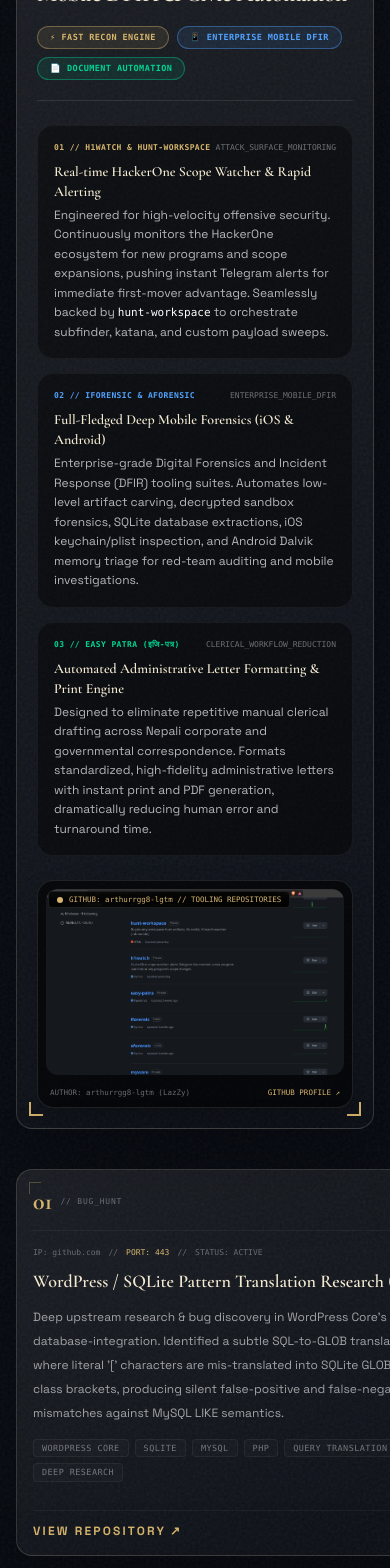
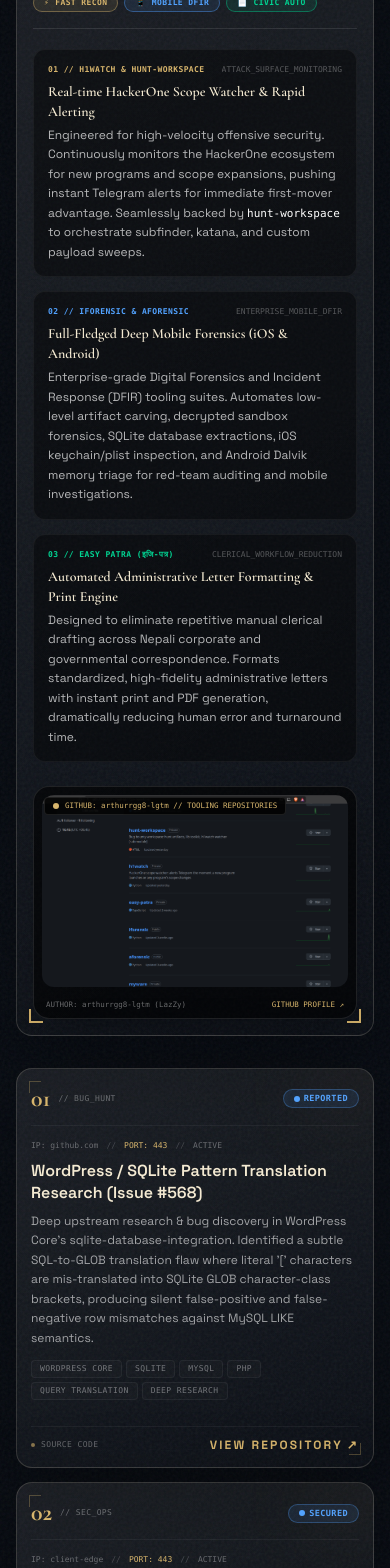
Before and after one commit to arthurrgg8-lgtm/lazzy-badger-portfolio, a Next.js app: page / in a window 390 px wide. Shown: the part 9080-10648 px from the top of the page. Built offline with nearby package versions, Linux system fonts and the light colour scheme.

Commit message:
fix(mobile): resolve layout shifts, alignment, and spacing in systems with teeth section

```diff
--- a/src/app/page.tsx
+++ b/src/app/page.tsx
@@ -676,42 +676,42 @@
 
         {/* Custom Tooling & Forensic Engineering Showcase */}
         <Reveal delay={0.06}>
-          <div className="mt-8 sm:mt-10 mb-10 sm:mb-12 glass relative overflow-hidden rounded-2xl sm:rounded-[2.5rem] border border-[rgba(215,181,109,0.38)] p-5 sm:p-8 lg:p-10 bg-gradient-to-br from-white/[0.04] via-black/40 to-[rgba(215,181,109,0.06)] shadow-[0_0_40px_rgba(215,181,109,0.12)]">
+          <div className="mt-8 sm:mt-10 mb-8 sm:mb-12 glass relative overflow-hidden rounded-2xl sm:rounded-[2.5rem] border border-[rgba(215,181,109,0.38)] p-4 sm:p-7 lg:p-10 bg-gradient-to-br from-white/[0.04] via-black/40 to-[rgba(215,181,109,0.06)] shadow-[0_0_40px_rgba(215,181,109,0.12)]">
             {/* HUD Corner Accents */}
             <div className="pointer-events-none absolute left-3 top-3 h-3.5 w-3.5 border-l-2 border-t-2 border-[var(--gold)]" />
             <div className="pointer-events-none absolute right-3 top-3 h-3.5 w-3.5 border-r-2 border-t-2 border-[var(--gold)]" />
             <div className="pointer-events-none absolute left-3 bottom-3 h-3.5 w-3.5 border-l-2 border-b-2 border-[var(--gold)]" />
             <div className="pointer-events-none absolute right-3 bottom-3 h-3.5 w-3.5 border-r-2 border-b-2 border-[var(--gold)]" />
 
-            <div className="flex flex-wrap items-center justify-between gap-4 border-b border-white/10 pb-5 sm:pb-6 mb-6 sm:mb-8">
+            <div className="flex flex-col sm:flex-row sm:items-center justify-between gap-3 sm:gap-4 border-b border-white/10 pb-4 sm:pb-6 mb-5 sm:mb-8">
               <div>
-                <div className="flex items-center gap-2 mb-2">
+                <div className="flex items-center gap-2 mb-1.5">
                   <span className="h-1.5 w-1.5 rounded-full bg-[var(--gold)]" />
-                  <span className="font-mono text-[9px] sm:text-[10px] uppercase tracking-[0.2em] sm:tracking-[0.3em] text-[var(--gold)]">CUSTOM TOOLING ARSENAL // OFFENSIVE &amp; DFIR</span>
+                  <span className="font-mono text-[8.5px] sm:text-[10px] uppercase tracking-[0.2em] sm:tracking-[0.3em] text-[var(--gold)]">CUSTOM TOOLING ARSENAL // OFFENSIVE &amp; DFIR</span>
                 </div>
-                <h3 className="text-2xl sm:text-3xl lg:text-4xl font-bold font-display text-[var(--cream)] tracking-tight">
+                <h3 className="text-xl sm:text-3xl lg:text-4xl font-bold font-display text-[var(--cream)] tracking-tight">
                   High-Velocity Bug Hunting, Mobile DFIR &amp; Civic Automation
                 </h3>
               </div>
-              <div className="flex flex-wrap items-center gap-2 font-mono text-[8.5px] sm:text-[9px]">
-                <span className="rounded-full border border-[var(--gold)]/40 bg-[var(--gold)]/10 px-3 py-1 text-[var(--gold)] uppercase tracking-wider sm:tracking-widest font-semibold flex items-center gap-1.5">
-                  <span>⚡</span> Fast Recon Engine
+              <div className="flex flex-wrap items-center gap-1.5 sm:gap-2 font-mono text-[8px] sm:text-[9px]">
+                <span className="rounded-full border border-[var(--gold)]/40 bg-[var(--gold)]/10 px-2.5 py-0.5 sm:px-3 sm:py-1 text-[var(--gold)] uppercase tracking-wider sm:tracking-widest font-semibold flex items-center gap-1.5">
+                  <span>⚡</span> Fast Recon
                 </span>
-                <span className="rounded-full border border-blue-400/40 bg-blue-400/10 px-3 py-1 text-blue-400 uppercase tracking-wider sm:tracking-widest font-semibold flex items-center gap-1.5">
-                  <span>📱</span> Enterprise Mobile DFIR
+                <span className="rounded-full border border-blue-400/40 bg-blue-400/10 px-2.5 py-0.5 sm:px-3 sm:py-1 text-blue-400 uppercase tracking-wider sm:tracking-widest font-semibold flex items-center gap-1.5">
+                  <span>📱</span> Mobile DFIR
                 </span>
-                <span className="rounded-full border border-emerald-400/40 bg-emerald-400/10 px-3 py-1 text-emerald-400 uppercase tracking-wider sm:tracking-widest font-semibold flex items-center gap-1.5">
-                  <span>📄</span> Document Automation
+                <span className="rounded-full border border-emerald-400/40 bg-emerald-400/10 px-2.5 py-0.5 sm:px-3 sm:py-1 text-emerald-400 uppercase tracking-wider sm:tracking-widest font-semibold flex items-center gap-1.5">
+                  <span>📄</span> Civic Auto
                 </span>
               </div>
             </div>
 
             <div className="grid gap-6 sm:gap-8 lg:grid-cols-[1.1fr_0.9fr] items-center">
               <div className="space-y-3.5 sm:space-y-4">
-                <div className="rounded-2xl border border-white/5 bg-black/40 p-4 sm:p-5">
-                  <div className="flex items-center justify-between font-mono text-[8px] text-white/40 mb-2">
+                <div className="rounded-xl sm:rounded-2xl border border-white/5 bg-black/40 p-3.5 sm:p-5">
+                  <div className="flex flex-wrap items-center justify-between gap-1.5 font-mono text-[8px] text-white/40 mb-1.5 sm:mb-2">
                     <span className="text-[var(--gold)] uppercase tracking-wider font-semibold">01 // H1WATCH &amp; HUNT-WORKSPACE</span>
-                    <span>ATTACK_SURFACE_MONITORING</span>
+                    <span className="text-white/30 truncate">ATTACK_SURFACE_MONITORING</span>
                   </div>
                   <h4 className="text-sm sm:text-base font-semibold text-[var(--cream)] mb-1 font-display">
                     Real-time HackerOne Scope Watcher &amp; Rapid Alerting
@@ -721,10 +721,10 @@
                   </p>
                 </div>
 
-                <div className="rounded-2xl border border-white/5 bg-black/40 p-4 sm:p-5">
-                  <div className="flex items-center justify-between font-mono text-[8px] text-white/40 mb-2">
+                <div className="rounded-xl sm:rounded-2xl border border-white/5 bg-black/40 p-3.5 sm:p-5">
+                  <div className="flex flex-wrap items-center justify-between gap-1.5 font-mono text-[8px] text-white/40 mb-1.5 sm:mb-2">
                     <span className="text-blue-400 uppercase tracking-wider font-semibold">02 // IFORENSIC &amp; AFORENSIC</span>
-                    <span>ENTERPRISE_MOBILE_DFIR</span>
+                    <span className="text-white/30 truncate">ENTERPRISE_MOBILE_DFIR</span>
                   </div>
                   <h4 className="text-sm sm:text-base font-semibold text-[var(--cream)] mb-1 font-display">
                     Full-Fledged Deep Mobile Forensics (iOS &amp; Android)
@@ -734,10 +734,10 @@
                   </p>
                 </div>
 
-                <div className="rounded-2xl border border-white/5 bg-black/40 p-4 sm:p-5">
-                  <div className="flex items-center justify-between font-mono text-[8px] text-white/40 mb-2">
+                <div className="rounded-xl sm:rounded-2xl border border-white/5 bg-black/40 p-3.5 sm:p-5">
+                  <div className="flex flex-wrap items-center justify-between gap-1.5 font-mono text-[8px] text-white/40 mb-1.5 sm:mb-2">
                     <span className="text-emerald-400 uppercase tracking-wider font-semibold">03 // EASY PATRA (इजि-पत्र)</span>
-                    <span>CLERICAL_WORKFLOW_REDUCTION</span>
+                    <span className="text-white/30 truncate">CLERICAL_WORKFLOW_REDUCTION</span>
                   </div>
                   <h4 className="text-sm sm:text-base font-semibold text-[var(--cream)] mb-1 font-display">
                     Automated Administrative Letter Formatting &amp; Print Engine
@@ -779,14 +779,14 @@
           </div>
         </Reveal>
 
-        <div className="mt-8 sm:mt-12 grid gap-4 sm:gap-6">
+        <div className="mt-8 sm:mt-12 grid gap-3.5 sm:gap-6">
           {profile.projects.map((project, index) => {
-            const diag = projectDiagnostics[project.name] || { host: "unknown", port: 80, class: "TARGET" };
+            const diag = projectDiagnostics[project.name] || { host: "127.0.0.1", port: 443, class: "CORE_SYS" };
             const projectTarget = project.url || (project.repository ? `https://${project.repository}` : undefined);
             return (
-              <Reveal delay={index * 0.04} key={project.name}>
+              <Reveal delay={Math.min(index * 0.03, 0.3)} key={project.name}>
                 <article
-                  className={`glass group relative flex flex-col md:grid md:grid-cols-[70px_1fr_auto] md:items-center gap-4 sm:gap-6 rounded-2xl sm:rounded-[2rem] p-4 sm:p-6 lg:p-8 transition-all duration-500 overflow-hidden bg-black/20 ${
+                  className={`glass group relative flex flex-col md:grid md:grid-cols-[70px_1fr_auto] md:items-center gap-3.5 sm:gap-6 rounded-2xl sm:rounded-[2rem] p-3.5 sm:p-6 lg:p-8 transition-all duration-500 overflow-hidden bg-black/20 ${
                     project.highlighted
                       ? "border-[rgba(215,181,109,0.38)] shadow-[0_0_35px_rgba(215,181,109,0.12)] hover:border-[var(--gold)] hover:shadow-[0_0_45px_rgba(215,181,109,0.22)] bg-gradient-to-br from-white/[0.07] via-white/[0.02] to-[rgba(215,181,109,0.05)]"
                       : "border-white/5 hover:border-[rgba(215,181,109,0.48)] hover:shadow-[0_0_30px_rgba(255,255,255,0.02)]"
@@ -815,13 +815,13 @@
                   )}
 
                   {/* Mobile Header Row */}
-                  <div className="flex items-center justify-between border-b border-white/5 pb-3 md:hidden">
-                    <div className="flex items-center gap-2">
-                      <span className="font-display text-2xl text-[var(--gold)] font-bold">{String(index + 1).padStart(2, "0")}</span>
-                      <span className="font-mono text-[8px] uppercase tracking-widest text-white/35">{"//"} {diag.class}</span>
+                  <div className="flex items-center justify-between border-b border-white/5 pb-2.5 md:hidden">
+                    <div className="flex items-center gap-2 min-w-0">
+                      <span className="font-display text-2xl text-[var(--gold)] font-bold shrink-0">{String(index + 1).padStart(2, "0")}</span>
+                      <span className="font-mono text-[8px] uppercase tracking-wider text-white/35 truncate">{"//"} {diag.class}</span>
                     </div>
                     {project.status && (
-                      <span className={`rounded-full px-2.5 py-0.5 text-[8.5px] uppercase tracking-wider font-semibold font-mono flex items-center gap-1 border ${
+                      <span className={`rounded-full px-2.5 py-0.5 text-[8.5px] uppercase tracking-wider font-semibold font-mono flex items-center gap-1 border shrink-0 ${
                         project.status === "Live"
                           ? "border-emerald-500/30 bg-emerald-500/10 text-emerald-400"
                           : project.status === "In Development" || project.status === "2nd Place"
@@ -844,17 +844,17 @@
 
                   <div className="min-w-0">
                     {/* Technical Diagnostics Info bar */}
-                    <div className="flex flex-wrap items-center gap-2 sm:gap-3 font-mono text-[8px] text-white/35 mb-2 select-none">
-                      <span>IP: {diag.host}</span>
-                      <span>{"//"}</span>
-                      <span className="text-[var(--gold)]">PORT: {diag.port}</span>
-                      <span>{"//"}</span>
-                      <span>STATUS: ACTIVE</span>
+                    <div className="flex flex-wrap items-center gap-x-2 gap-y-0.5 font-mono text-[8px] text-white/35 mb-2 select-none">
+                      <span className="truncate max-w-[180px] sm:max-w-none">IP: {diag.host}</span>
+                      <span className="text-white/20">{"//"}</span>
+                      <span className="text-[var(--gold)] shrink-0">PORT: {diag.port}</span>
+                      <span className="text-white/20">{"//"}</span>
+                      <span className="shrink-0">ACTIVE</span>
                     </div>
 
                     <div className="flex flex-wrap items-center gap-2.5 sm:gap-3">
-                      <h3 className="text-lg sm:text-xl md:text-2xl font-semibold break-words transition group-hover:text-[var(--cream)]">
-                        <ScrambleText text={project.name} trigger={startScramble} />
+                      <h3 className="text-base sm:text-xl md:text-2xl font-semibold break-words transition group-hover:text-[var(--cream)] leading-snug">
+                        {project.name}
                       </h3>
                       {project.status ? (
                         <span className={`hidden md:inline-flex rounded-full px-3 py-1 text-[9px] uppercase tracking-[0.2em] font-semibold font-mono items-center gap-1.5 border transition-all duration-300 ${
@@ -875,14 +875,14 @@
                         </span>
                       ) : null}
                     </div>
-                    <p className="mt-2.5 sm:mt-3 max-w-3xl text-xs sm:text-sm leading-6 sm:leading-7 text-white/60 transition group-hover:text-white/80">{project.description}</p>
+                    <p className="mt-2 sm:mt-2.5 max-w-3xl text-xs sm:text-sm leading-relaxed text-white/60 transition group-hover:text-white/80">{project.description}</p>
 
                     {project.stack && (
-                      <div className="mt-3.5 sm:mt-5 flex flex-wrap gap-1.5">
+                      <div className="mt-3 sm:mt-4 flex flex-wrap gap-1 sm:gap-1.5">
                         {project.stack.map((tech) => (
                           <span
                             key={tech}
-                            className="rounded border border-white/5 bg-white/[0.02] px-2 py-0.5 sm:px-2.5 sm:py-0.5 font-mono text-[8.5px] sm:text-[9px] uppercase tracking-wider text-white/40 transition-colors duration-300 group-hover:border-[var(--gold)]/15 group-hover:text-white/60"
+                            className="rounded border border-white/5 bg-white/[0.02] px-2 py-0.5 sm:px-2.5 sm:py-0.5 font-mono text-[8px] sm:text-[9px] uppercase tracking-wider text-white/40 transition-colors duration-300 group-hover:border-[var(--gold)]/15 group-hover:text-white/60"
                           >
                             {tech}
                           </span>
@@ -891,9 +891,14 @@
                     )}
                   </div>
 
-                  <div className="mt-3 md:mt-0 flex items-center justify-between md:justify-end border-t border-white/5 pt-3 md:border-t-0 md:pt-0">
+                  {/* Action Footer */}
+                  <div className="mt-3 md:mt-0 flex items-center justify-between md:justify-end border-t border-white/5 pt-2.5 md:border-t-0 md:pt-0">
+                    <span className="font-mono text-[8px] uppercase tracking-wider text-white/35 md:hidden flex items-center gap-1.5">
+                      <span className="h-1 w-1 rounded-full bg-[var(--gold)]/60" />
+                      {projectTarget ? (projectTarget.includes("github.com") ? "SOURCE CODE" : "LIVE SYSTEM") : "INTERNAL SYSTEM"}
+                    </span>
                     {projectTarget ? (
-                      <span className="text-xs sm:text-sm uppercase tracking-[0.18em] sm:tracking-[0.22em] text-[var(--gold)] font-bold transition duration-300 group-hover:text-white flex items-center gap-1">
+                      <span className="text-xs sm:text-sm uppercase tracking-[0.18em] sm:tracking-[0.22em] text-[var(--gold)] font-bold transition duration-300 group-hover:text-white flex items-center gap-1 shrink-0">
                         {projectTarget.includes("github.com") ? "view repository" : "visit live system"} <span className="text-xs transition-transform duration-300 group-hover:translate-x-0.5 group-hover:-translate-y-0.5">↗</span>
                       </span>
                     ) : (
```
